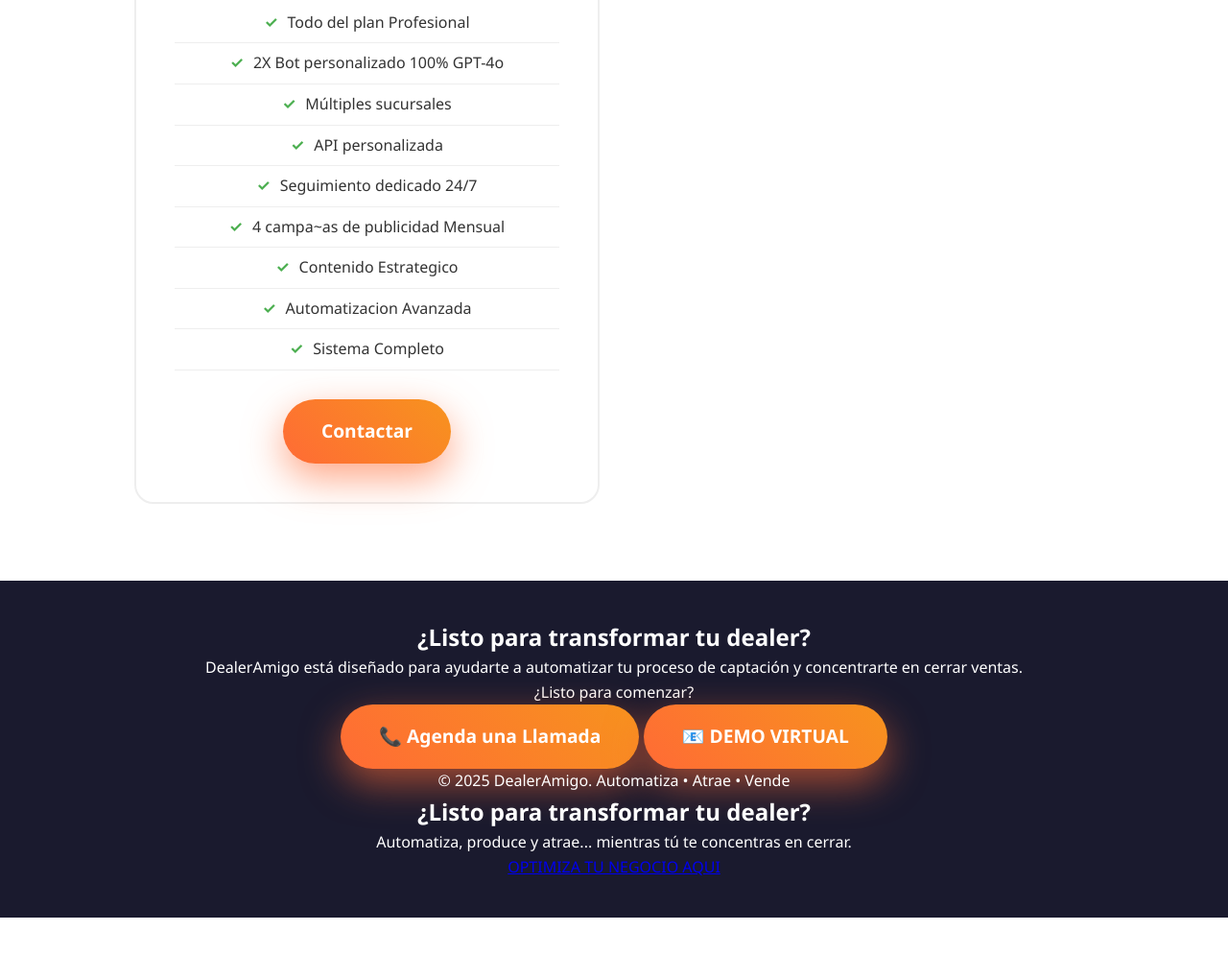
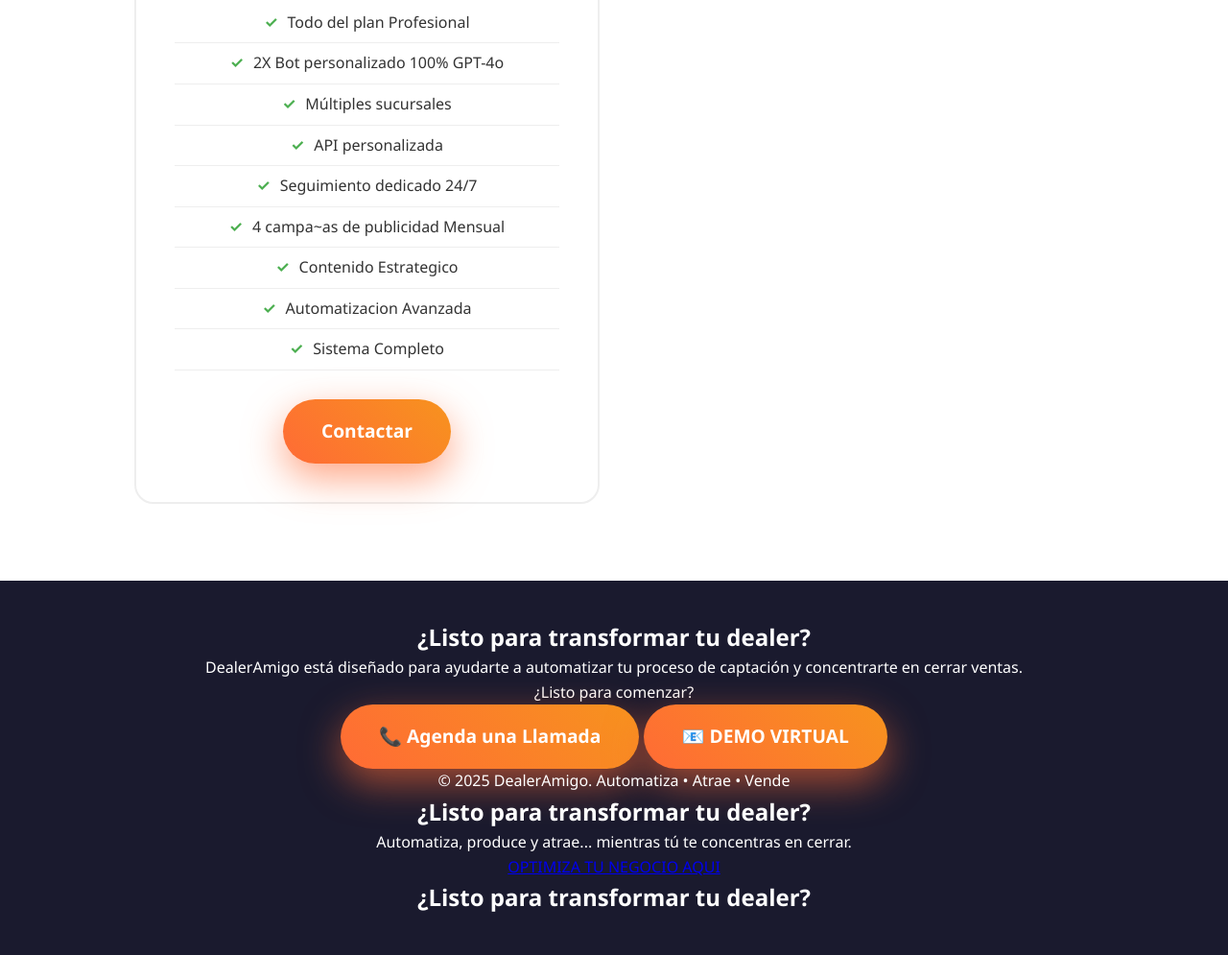
Before and after one commit to DealerAmigo/DealerAmiGo-front, a plain HTML site: page index.html in a window 1280 px wide. Shown: the part 4225-5220 px from the top of the page at 96% size. Before the commit the page ends 5181 px from the top, so only its background shows below. Drawn offline with Linux system fonts and the light colour scheme.

Commit message:
Update index.html

```diff
--- a/index.html
+++ b/index.html
@@ -698,6 +698,7 @@
         <p class="text-center text-white mb-6">Automatiza, produce y atrae... mientras tú te concentras en cerrar.</p>
         <div class="flex justify-center space-x-8">
             <a href="tel:+17875301101" class="floating-whatsapp" title="Llamar al 787-530-1101"> OPTIMIZA TU NEGOCIO AQUI</a>
+            <h2 class="text-3xl font-bold text-center text-white mb-6">¿Listo para transformar tu dealer?</h2>
         </div>
     </div>
 </section>
```
